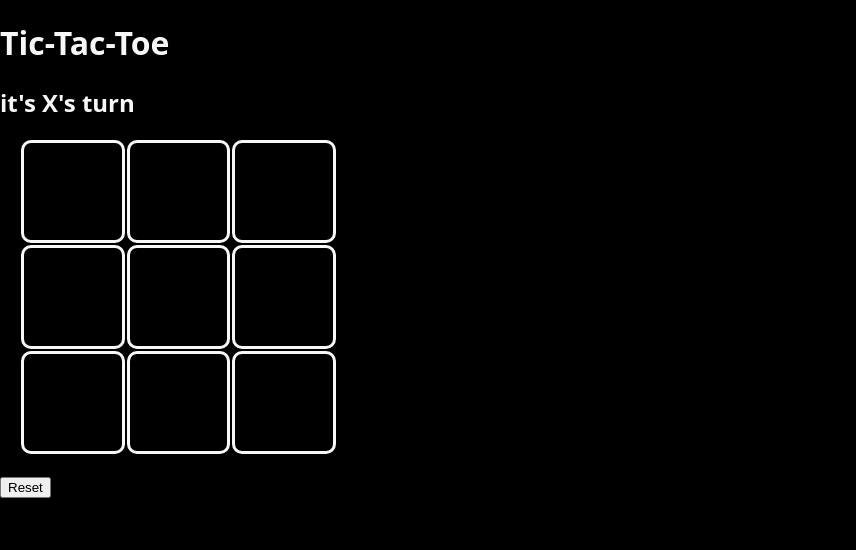
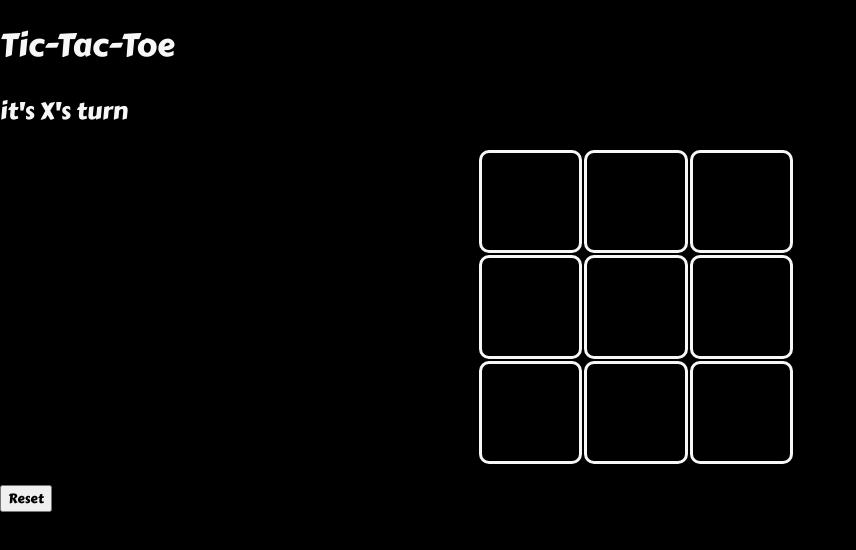
Before and after one commit to radford-coding/javascript-browser-game-tic-tac-toe-lab, a plain HTML site: page index.html in a window 1280 px wide. Shown: the whole page, without its empty margins (0-856 px from the left). Drawn offline with Linux system fonts and the light colour scheme.

Commit message:
few tweaks

```diff
--- a/css/style.css
+++ b/css/style.css
@@ -8,11 +8,16 @@ body {
     /* Use a system font, if none are available use an available sans-sarif */
     font-family: system-ui, sans-serif;
     margin: 0;
-    color: rgb(247, 247, 247);
+    --txtColor: rgb(247, 247, 247);
+    color: var(--txtColor);
   }
 
   section {
-    margin: 20px;
+    margin: 20px auto;
+  }
+
+  button {
+    margin: 0 auto;
   }
 
   .carter-one-regular {
@@ -20,7 +25,6 @@ body {
     font-weight: 400;
     font-style: normal;
   }
-
 
   .board {
     display: flex;
@@ -31,7 +35,7 @@ body {
   .sqr {
     width: 30%;
     aspect-ratio: 1/1;
-    border: 3px solid rgb(247, 247, 247);
+    border: 3px solid var(--txtColor);
     font-size: 64px;
     text-align: center;
     margin: 1px;
--- a/index.html
+++ b/index.html
@@ -14,8 +14,8 @@
   <title>Tic-Tac-Toe</title>
 </head>
 <body>
-  <h1>Tic-Tac-Toe</h1>
-  <h2 id="message">Message</h2>
+  <h1 class="carter-one-regular">Tic-Tac-Toe</h1>
+  <h2 class="carter-one-regular" id="message">Message</h2>
 
   <section class="board carter-one-regular">
     <div class="sqr" id="0"></div>
@@ -28,6 +28,6 @@
     <div class="sqr" id="7"></div>
     <div class="sqr" id="8"></div>
   </section>
-  <button id="reset">Reset</button>
+  <button class="carter-one-regular" id="reset">Reset</button>
 </body>
 </html>
```
